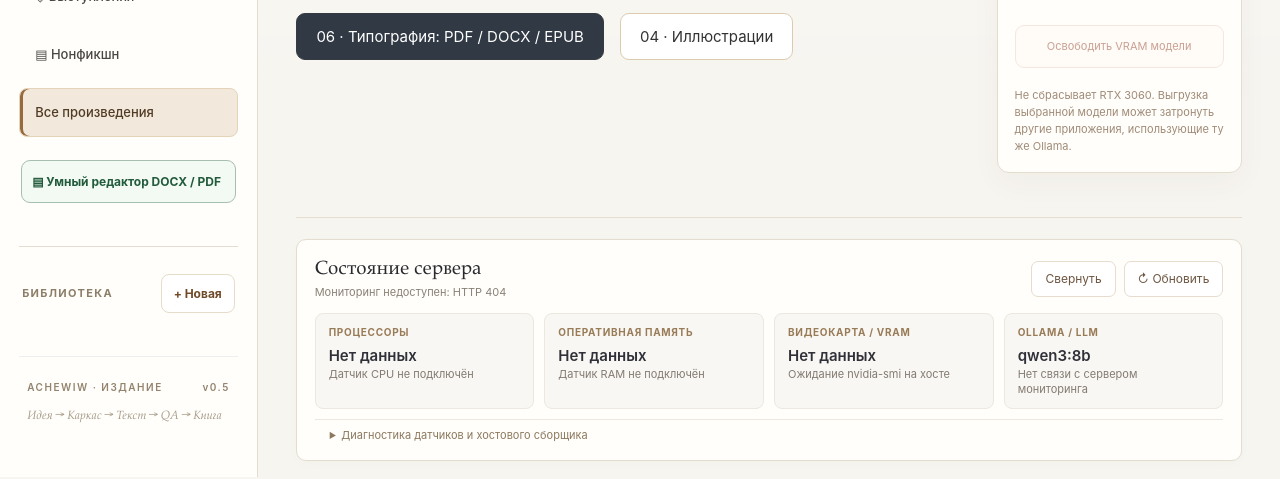
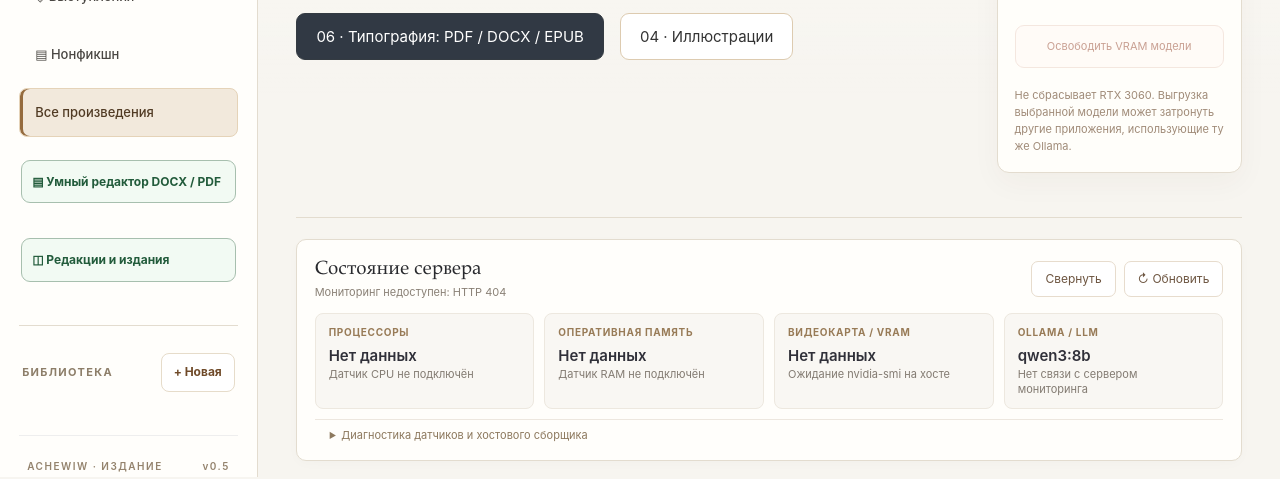
Before and after one commit to musikfed/achewiw, a plain HTML site: page app/static/index.html in a window 1280 px wide. Shown: the part 323-802 px from the top of the page. Drawn offline with Linux system fonts and the light colour scheme; no server answers.

Commit message:
feat(publication): add editorial branches and editions entry to studio navigation

```diff
--- a/app/static/index.html
+++ b/app/static/index.html
@@ -9,6 +9,7 @@
 <button type="button" data-kind-filter="nonfiction">▤ Нонфикшн</button>
 <button type="button" class="nav-all selected" data-kind-filter="all">Все произведения</button>
 <a href="/docwork/" class="docwork-nav-entry" aria-label="Открыть отдельный редактор DOCX/PDF">▤ Умный редактор DOCX / PDF</a>
+<a href="/publication/" class="docwork-nav-entry" aria-label="Открыть ветки редакции и издания произведений">◫ Редакции и издания</a>
 </div><div class="sidehead"><span>БИБЛИОТЕКА</span><button type="button" id="newProject">+ Новая</button></div><div id="projects"></div><div class="sidebottom">ACHEWIW · ИЗДАНИЕ <span>v0.5</span><p>Идея → Каркас → Текст → QA → Книга</p></div></aside>
 <main id="studioMain"><div class="page-shell"><div class="hero"><div class="hero-copy"><div class="eyebrow" id="workEyebrow">ИЗДАТЕЛЬСКАЯ МАСТЕРСКАЯ / ACHEWIW</div><h1 id="heading">Типография в кармане</h1><p id="workIntro">Закулисная мастерская рассказов, книг и выступлений: идея, сюжет, редактура и выпуск книги в PDF, DOCX и EPUB. Автор остаётся автором.</p><div class="release-actions"><button type="button" id="openTypography" class="primary">06 · Типография: PDF / DOCX / EPUB</button><button type="button" id="openIllustrations">04 · Иллюстрации</button></div></div><div class="model"><label>МОДЕЛЬ НА ХОСТЕ</label><select id="model"><option value="qwen3:8b">qwen3:8b</option></select><small id="ollamaStatus">Проверка Ollama...</small><small id="modelGuide" class="model-guide">Для универсальной русской прозы: qwen3:8b. Модель можно изменить.</small>
 <button type="button" id="unloadModel" class="model-unload" title="Выгрузить только выбранную LLM из общей Ollama" disabled>Освободить VRAM модели</button>
```
